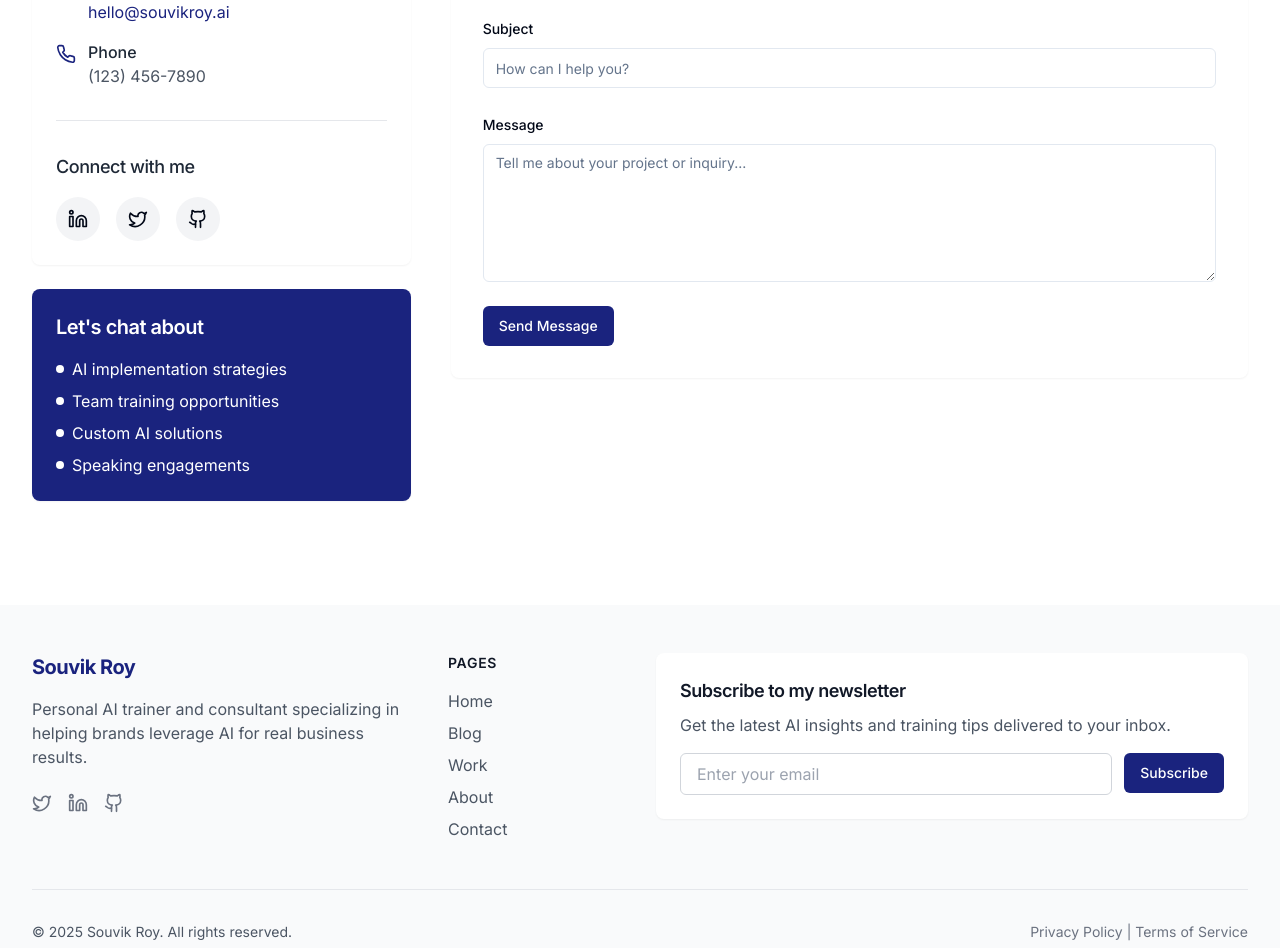
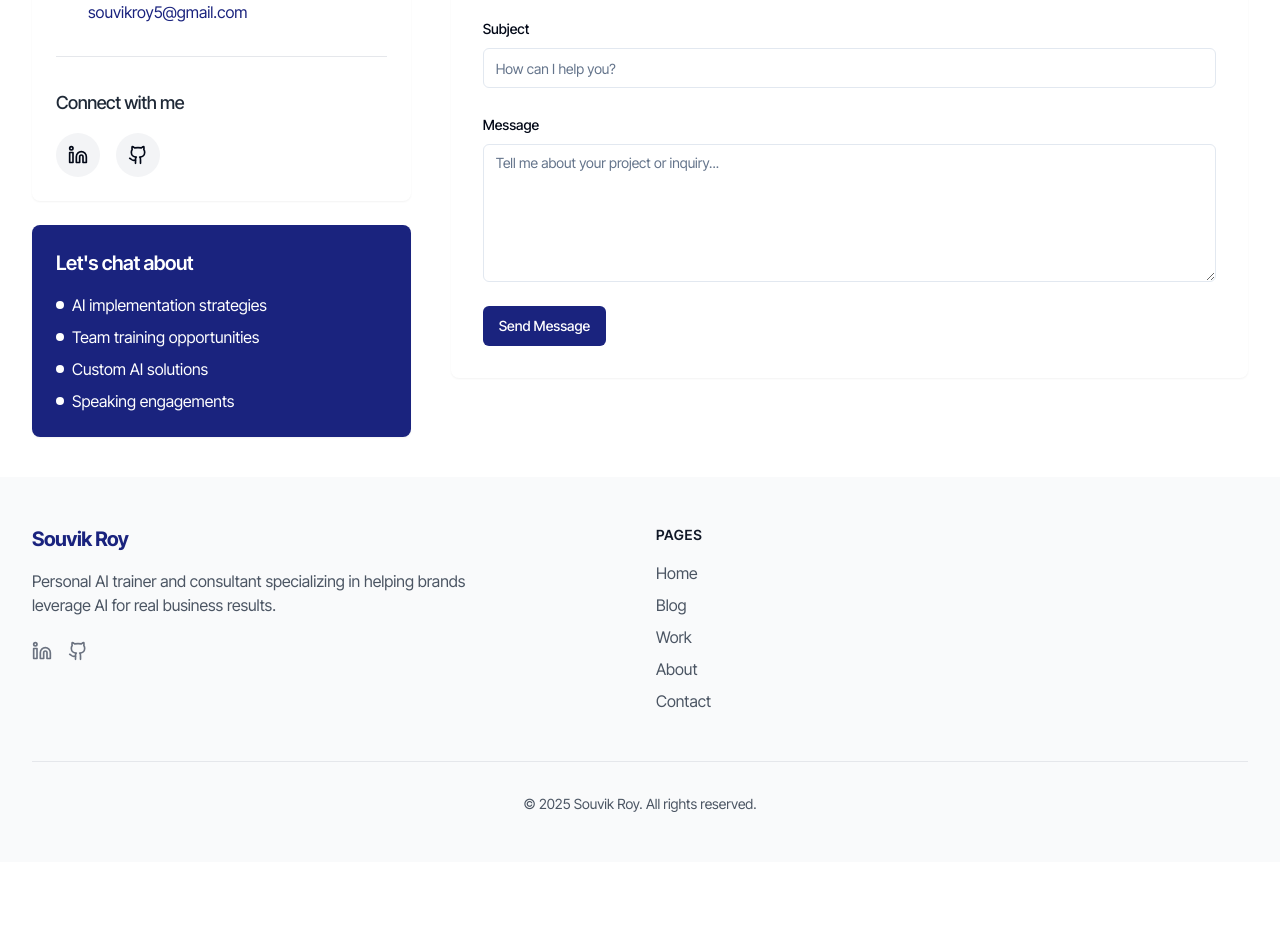
Before and after one commit to souvikr/ai-trainer-portfolio-showcase, a React (Vite) app: page /contact in a window 1280 px wide. Shown: the part 664-1612 px from the top of the page. After the commit the page ends 1526 px from the top, so only its background shows below. Built offline with nearby package versions, Linux system fonts and the light colour scheme.

Commit message:
Refactor: Improve UI and content
- Updated UI elements for a modern look.
- Modified dark mode color scheme for better visibility.
- Adjusted content and layout of various sections.
- Updated contact information and social links.

```diff
--- a/src/components/Footer.tsx
+++ b/src/components/Footer.tsx
@@ -1,28 +1,15 @@
 
 import { Link } from "react-router-dom";
-import { Github, Linkedin, Twitter } from "lucide-react";
-import { Button } from "@/components/ui/button";
-import { useState } from "react";
-import { toast } from "@/components/ui/sonner";
+import { Github, Linkedin } from "lucide-react";
 
 const Footer = () => {
-  const [email, setEmail] = useState("");
-
-  const handleNewsletterSubmit = (e: React.FormEvent) => {
-    e.preventDefault();
-    toast.success("Thanks for subscribing!");
-    setEmail("");
-    // In a real implementation, this would connect to Mailchimp API
-    console.log("Newsletter signup:", email);
-  };
-
   const currentYear = new Date().getFullYear();
 
   return (
-    <footer className="bg-gray-50 dark:bg-gray-900 py-12 mt-16">
+    <footer className="bg-gray-50 dark:bg-gray-900 py-12">
       <div className="container-custom">
         <div className="grid grid-cols-1 lg:grid-cols-12 gap-8">
-          <div className="lg:col-span-4">
+          <div className="lg:col-span-6">
             <Link to="/" className="inline-block mb-4">
               <h3 className="text-xl font-bold text-primary dark:text-white">Souvik Roy</h3>
             </Link>
@@ -31,16 +18,7 @@ const Footer = () => {
             </p>
             <div className="flex space-x-4 mt-6">
               <a
-                href="https://twitter.com"
-                target="_blank"
-                rel="noopener noreferrer"
-                className="text-gray-500 hover:text-primary dark:text-gray-400 dark:hover:text-white transition-colors"
-                aria-label="Twitter"
-              >
-                <Twitter size={20} />
-              </a>
-              <a
-                href="https://linkedin.com"
+                href="https://www.linkedin.com/in/souvikroy5/"
                 target="_blank"
                 rel="noopener noreferrer"
                 className="text-gray-500 hover:text-primary dark:text-gray-400 dark:hover:text-white transition-colors"
@@ -49,7 +27,7 @@ const Footer = () => {
                 <Linkedin size={20} />
               </a>
               <a
-                href="https://github.com"
+                href="https://github.com/souvikr"
                 target="_blank"
                 rel="noopener noreferrer"
                 className="text-gray-500 hover:text-primary dark:text-gray-400 dark:hover:text-white transition-colors"
@@ -60,7 +38,9 @@ const Footer = () => {
             </div>
           </div>
 
-          <div className="lg:col-span-2">
+          <div className="lg:col-span-6">
+            <div className="grid grid-cols-1 md:grid-cols-2 gap-8">
+              <div>
                 <h4 className="text-sm font-semibold uppercase tracking-wider text-gray-900 dark:text-gray-100 mb-4">
                   Pages
                 </h4>
@@ -92,44 +72,13 @@ const Footer = () => {
                   </li>
                 </ul>
               </div>
-
-          <div className="lg:col-span-6">
-            <div className="bg-white dark:bg-gray-800 p-6 rounded-lg shadow-sm">
-              <h4 className="text-lg font-semibold text-gray-900 dark:text-white mb-2">
-                Subscribe to my newsletter
-              </h4>
-              <p className="text-gray-600 dark:text-gray-400 mb-4">
-                Get the latest AI insights and training tips delivered to your inbox.
-              </p>
-              <form onSubmit={handleNewsletterSubmit} className="flex flex-col sm:flex-row gap-3">
-                <input
-                  type="email"
-                  value={email}
-                  onChange={(e) => setEmail(e.target.value)}
-                  placeholder="Enter your email"
-                  required
-                  className="flex-grow px-4 py-2 rounded-md border border-gray-300 dark:border-gray-700 focus:outline-none focus:ring-2 focus:ring-primary dark:bg-gray-700 dark:text-white"
-                />
-                <Button type="submit" className="bg-primary hover:bg-primary-700 text-white whitespace-nowrap">
-                  Subscribe
-                </Button>
-              </form>
             </div>
           </div>
         </div>
 
-        <div className="border-t border-gray-200 dark:border-gray-800 mt-12 pt-8 flex flex-col md:flex-row justify-between items-center">
+        <div className="border-t border-gray-200 dark:border-gray-800 mt-12 pt-8 text-center">
           <p className="text-gray-600 dark:text-gray-400 text-sm">
             © {currentYear} Souvik Roy. All rights reserved.
-          </p>
-          <p className="text-gray-500 dark:text-gray-500 text-sm mt-2 md:mt-0">
-            <Link to="/privacy" className="hover:text-primary dark:hover:text-white transition-colors">
-              Privacy Policy
-            </Link>
-            {" | "}
-            <Link to="/terms" className="hover:text-primary dark:hover:text-white transition-colors">
-              Terms of Service
-            </Link>
           </p>
         </div>
       </div>
--- a/src/components/NavBar.tsx
+++ b/src/components/NavBar.tsx
@@ -44,8 +44,7 @@ const NavBar = () => {
     <header className={`fixed top-0 w-full z-50 transition-all duration-300 ${scrolled ? 'bg-white dark:bg-gray-900 shadow-md py-2' : 'bg-transparent py-4'}`}>
       <div className="container-custom flex justify-between items-center">
         <Link to="/" className="flex items-center">
-          <span className="text-xl font-bold text-primary dark:text-white">SR</span>
-          <span className="ml-2 text-lg font-medium hidden sm:inline text-primary-800 dark:text-white">Souvik Roy</span>
+          <span className="text-lg font-medium text-primary-800 dark:text-white">Souvik Roy</span>
         </Link>
 
         {/* Desktop Navigation */}
@@ -65,6 +64,7 @@ const NavBar = () => {
             size="icon"
             onClick={() => setTheme(theme === "dark" ? "light" : "dark")}
             aria-label="Toggle theme"
+            className="text-gray-700 dark:text-gray-300 hover:bg-gray-100 dark:hover:bg-gray-800"
           >
             {theme === "dark" ? <Sun className="h-5 w-5" /> : <Moon className="h-5 w-5" />}
           </Button>
@@ -77,6 +77,7 @@ const NavBar = () => {
             size="icon"
             onClick={() => setTheme(theme === "dark" ? "light" : "dark")}
             aria-label="Toggle theme"
+            className="text-gray-700 dark:text-gray-300 hover:bg-gray-100 dark:hover:bg-gray-800"
           >
             {theme === "dark" ? <Sun className="h-5 w-5" /> : <Moon className="h-5 w-5" />}
           </Button>
@@ -86,6 +87,7 @@ const NavBar = () => {
             size="icon"
             onClick={() => setIsOpen(!isOpen)}
             aria-label="Toggle menu"
+            className="text-gray-700 dark:text-gray-300 hover:bg-gray-100 dark:hover:bg-gray-800"
           >
             {isOpen ? <X className="h-6 w-6" /> : <Menu className="h-6 w-6" />}
           </Button>
--- a/src/components/home/HeroSection.tsx
+++ b/src/components/home/HeroSection.tsx
@@ -18,20 +18,23 @@ const HeroSection = () => {
       <div className="container-custom relative z-10">
         <div className="max-w-4xl mx-auto text-center">
           <h1 className="text-4xl md:text-5xl lg:text-6xl font-bold mb-6 text-primary-900 dark:text-white">
-            I'm Souvik Roy, Your Personal AI Trainer
+            Learn AI with me
           </h1>
 
           <p className="text-xl md:text-2xl text-gray-700 dark:text-gray-300 mb-10">
             I help brands & teams unlock AI for real results
           </p>
 
+          <div className="flex justify-center">
             <Button
               onClick={scrollToWork}
               className="btn-primary text-lg group flex items-center gap-2"
+              size="lg"
             >
               See My Work
               <ArrowDown className="h-4 w-4 group-hover:animate-bounce" />
             </Button>
+          </div>
         </div>
       </div>
     </section>
--- a/src/index.css
+++ b/src/index.css
@@ -1,3 +1,5 @@
+
+@import url('https://fonts.googleapis.com/css2?family=Inter+Tight:wght@300;400;500;600;700&display=swap');
 
 @tailwind base;
 @tailwind components;
@@ -91,11 +93,11 @@
   }
 
   body {
-    @apply bg-background text-foreground font-sans;
+    @apply bg-background text-foreground font-inter-tight;
   }
 
   h1, h2, h3, h4, h5, h6 {
-    @apply font-sans font-bold tracking-tight;
+    @apply font-inter-tight font-bold tracking-tight;
   }
 
   /* Section spacing */
--- a/src/pages/Contact.tsx
+++ b/src/pages/Contact.tsx
@@ -8,11 +8,8 @@ import { toast } from "@/components/ui/sonner";
 import {
   MapPin,
   Mail,
-  Phone,
   Linkedin,
-  Twitter,
-  Github,
-  Loader2
+  Github
 } from "lucide-react";
 
 const Contact = () => {
@@ -23,8 +20,6 @@ const Contact = () => {
     message: ""
   });
 
-  const [isSubmitting, setIsSubmitting] = useState(false);
-
   const handleChange = (e: React.ChangeEvent<HTMLInputElement | HTMLTextAreaElement>) => {
     const { name, value } = e.target;
     setFormData(prev => ({ ...prev, [name]: value }));
@@ -32,22 +27,16 @@ const Contact = () => {
 
   const handleSubmit = (e: React.FormEvent) => {
     e.preventDefault();
-    setIsSubmitting(true);
 
-    // Simulate form submission
-    setTimeout(() => {
-      console.log("Form submitted:", formData);
-      toast.success("Message sent successfully! I'll get back to you soon.");
-      setFormData({
-        name: "",
-        email: "",
-        subject: "",
-        message: ""
-      });
-      setIsSubmitting(false);
-    }, 1500);
+    // Create mailto link with form data
+    const subject = encodeURIComponent(formData.subject);
+    const body = encodeURIComponent(
+      `Name: ${formData.name}\nEmail: ${formData.email}\n\n${formData.message}`
+    );
 
-    // In a real implementation, this would send data to a server or email service
+    window.location.href = `mailto:souvikroy5@gmail.com?subject=${subject}&body=${body}`;
+
+    toast.success("Opening your email client...");
   };
 
   return (
@@ -74,7 +63,7 @@ const Contact = () => {
                     <MapPin className="h-5 w-5 text-primary mt-1 mr-3" />
                     <div>
                       <p className="text-gray-800 dark:text-gray-200 font-medium">Location</p>
-                      <p className="text-gray-600 dark:text-gray-400">San Francisco, CA</p>
+                      <p className="text-gray-600 dark:text-gray-400">Kolkata, India</p>
                     </div>
                   </div>
 
@@ -82,17 +71,9 @@ const Contact = () => {
                     <Mail className="h-5 w-5 text-primary mt-1 mr-3" />
                     <div>
                       <p className="text-gray-800 dark:text-gray-200 font-medium">Email</p>
-                      <a href="mailto:hello@souvikroy.ai" className="text-primary hover:underline">
-                        hello@souvikroy.ai
+                      <a href="mailto:souvikroy5@gmail.com" className="text-primary hover:underline">
+                        souvikroy5@gmail.com
                       </a>
-                    </div>
-                  </div>
-
-                  <div className="flex items-start">
-                    <Phone className="h-5 w-5 text-primary mt-1 mr-3" />
-                    <div>
-                      <p className="text-gray-800 dark:text-gray-200 font-medium">Phone</p>
-                      <p className="text-gray-600 dark:text-gray-400">(123) 456-7890</p>
                     </div>
                   </div>
                 </div>
@@ -104,7 +85,7 @@ const Contact = () => {
 
                   <div className="flex space-x-4">
                     <a
-                      href="https://linkedin.com"
+                      href="https://www.linkedin.com/in/souvikroy5/"
                       target="_blank"
                       rel="noopener noreferrer"
                       className="bg-gray-100 dark:bg-gray-700 p-3 rounded-full hover:bg-primary hover:text-white dark:hover:bg-primary transition-colors"
@@ -113,16 +94,7 @@ const Contact = () => {
                       <Linkedin className="h-5 w-5" />
                     </a>
                     <a
-                      href="https://twitter.com"
-                      target="_blank"
-                      rel="noopener noreferrer"
-                      className="bg-gray-100 dark:bg-gray-700 p-3 rounded-full hover:bg-primary hover:text-white dark:hover:bg-primary transition-colors"
-                      aria-label="Twitter"
-                    >
-                      <Twitter className="h-5 w-5" />
-                    </a>
-                    <a
-                      href="https://github.com"
+                      href="https://github.com/souvikr"
                       target="_blank"
                       rel="noopener noreferrer"
                       className="bg-gray-100 dark:bg-gray-700 p-3 rounded-full hover:bg-primary hover:text-white dark:hover:bg-primary transition-colors"
@@ -175,6 +147,7 @@ const Contact = () => {
                         onChange={handleChange}
                         placeholder="John Doe"
                         required
+                        className="dark:bg-gray-700 dark:border-gray-600 dark:text-white"
                       />
                     </div>
 
@@ -188,6 +161,7 @@ const Contact = () => {
                         onChange={handleChange}
                         placeholder="john@example.com"
                         required
+                        className="dark:bg-gray-700 dark:border-gray-600 dark:text-white"
                       />
                     </div>
                   </div>
@@ -201,6 +175,7 @@ const Contact = () => {
                       onChange={handleChange}
                       placeholder="How can I help you?"
                       required
+                      className="dark:bg-gray-700 dark:border-gray-600 dark:text-white"
                     />
                   </div>
 
@@ -214,20 +189,15 @@ const Contact = () => {
                       placeholder="Tell me about your project or inquiry..."
                       rows={6}
                       required
+                      className="dark:bg-gray-700 dark:border-gray-600 dark:text-white"
                     />
                   </div>
 
                   <Button
                     type="submit"
-                    disabled={isSubmitting}
                     className="w-full md:w-auto bg-primary hover:bg-primary-700 text-white"
                   >
-                    {isSubmitting ? (
-                      <>
-                        <Loader2 className="mr-2 h-4 w-4 animate-spin" />
-                        Sending...
-                      </>
-                    ) : "Send Message"}
+                    Send Message
                   </Button>
                 </form>
               </div>
--- a/tailwind.config.ts
+++ b/tailwind.config.ts
@@ -24,7 +24,8 @@ export default {
     },
     extend: {
       fontFamily: {
-        sans: ['Inter', 'Roboto', 'sans-serif'],
+        'inter-tight': ['Inter Tight', 'sans-serif'],
+        sans: ['Inter Tight', 'Inter', 'sans-serif'],
       },
       colors: {
         border: 'hsl(var(--border))',
```
Also changed, not shown: src/components/home/FeaturedLogosSection.tsx (+8 -6 lines). Lines whose indentation alone changed are shown as unchanged.
